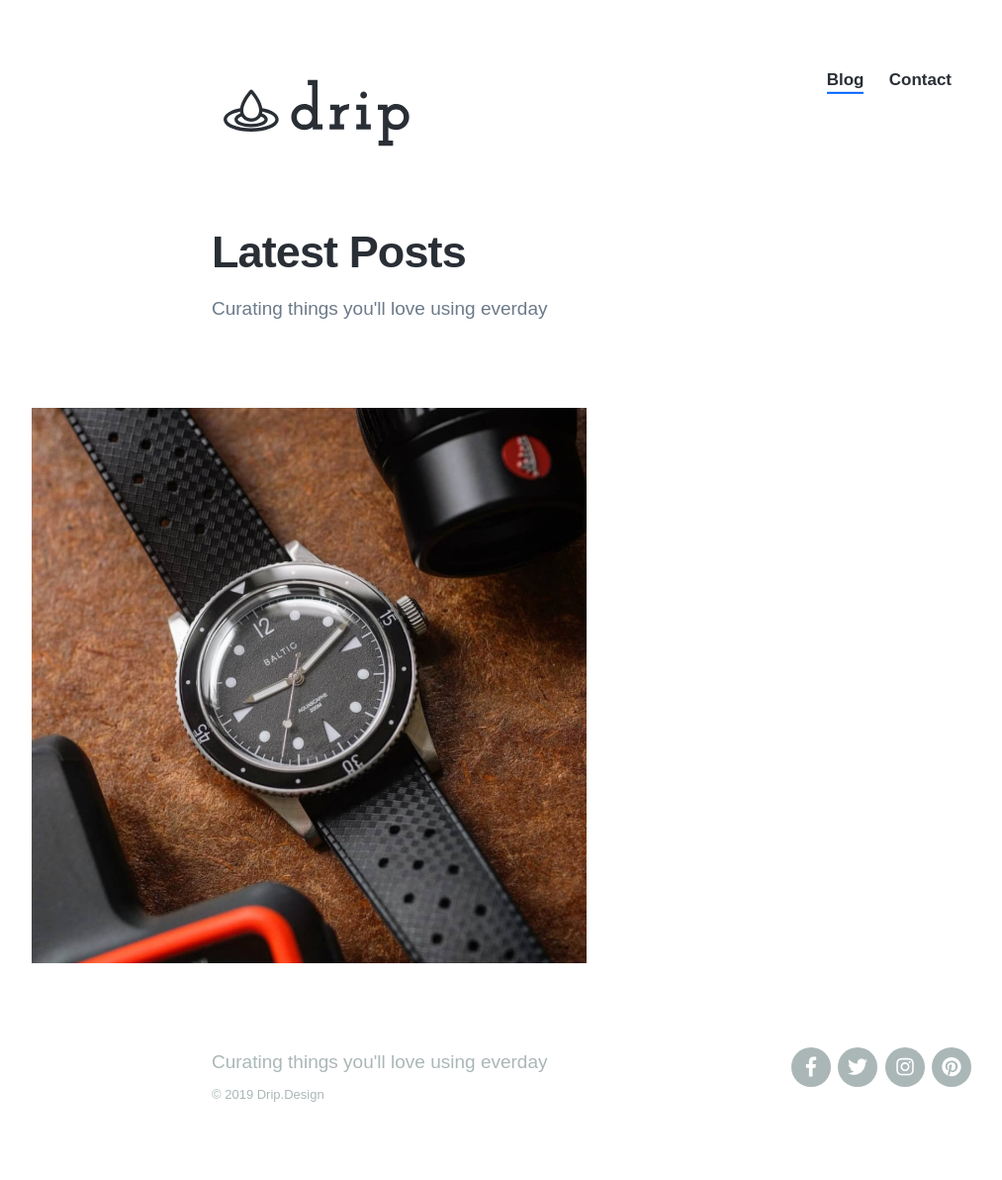
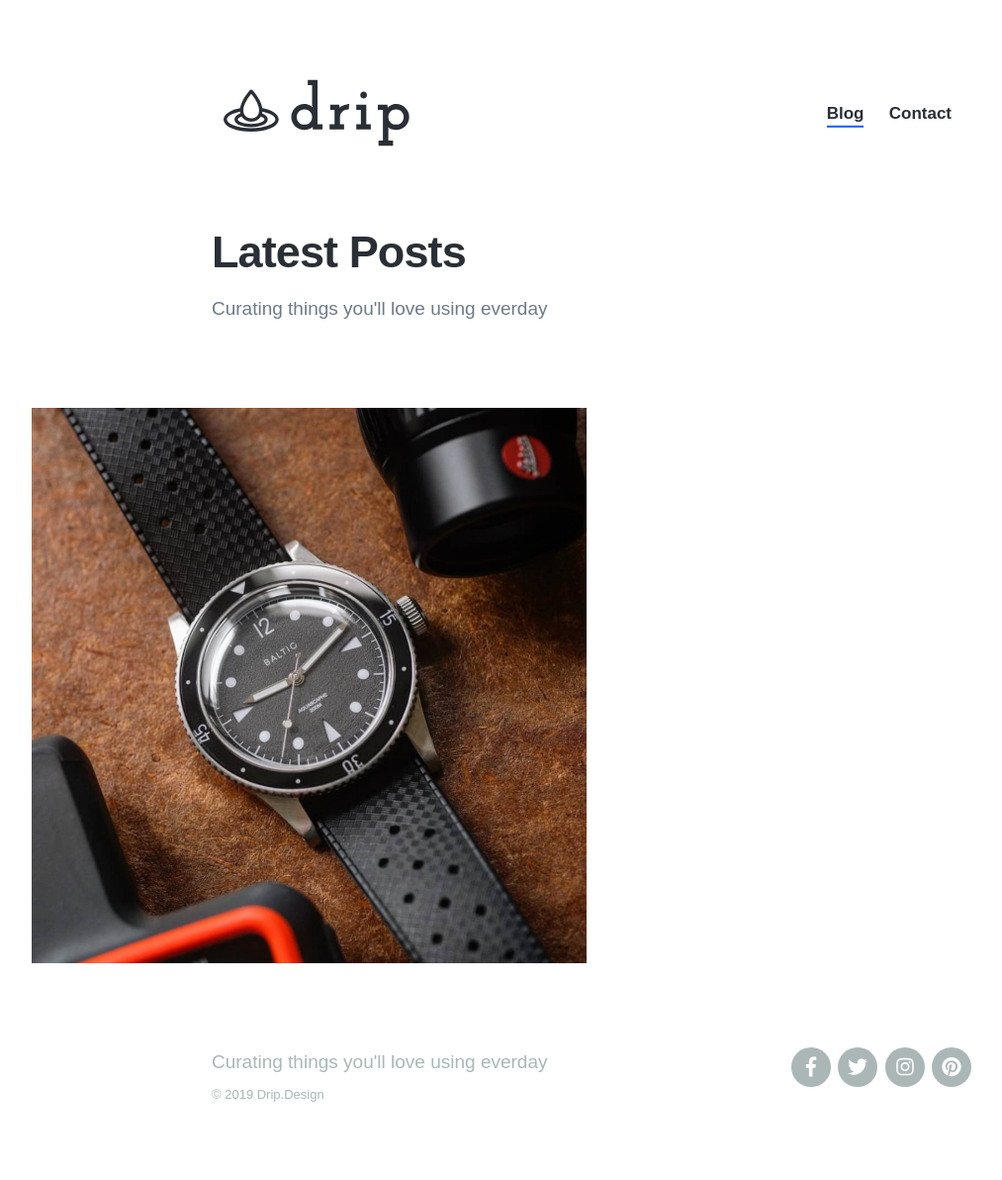
Before and after one commit to titusdecali/dripdotdesign, a Jekyll site: the page built from index.html, in a window 1280 px wide. Shown: the whole page at 99% size, without its empty margins (42-1055 px from the left). Built offline with Jekyll 4.4.1, drawn with Linux system fonts in a browser that asks for light colours; nearby versions of some CDN libraries; some web fonts are replaced; the list of posts is cut into pages by our own code.

Commit message:
Fixes menu location

```diff
--- a/_sass/_includes/_header.scss
+++ b/_sass/_includes/_header.scss
@@ -3,8 +3,6 @@
 // Header + menu
 
 // - - - - - - - - - - - - - - - - - -
-
-
 
 // - - - - - - - - - - - - - - - - - - - - - - - - - - - - - - - - - - - - Header
 
@@ -60,17 +58,16 @@
   }
 }
 
-
-
 // - - - - - - - - - - - - - - - - - - - - - - - - - - - - - - - - - - - - Menu
 
 .menu {
+  margin-top: 34px;
 
   @include mq(tabletl) {
     position: absolute;
     top: 50%;
     right: 20px;
-		@include translate(0,-50%);
+    @include translate(0, -50%);
   }
 }
 
@@ -79,7 +76,7 @@
   z-index: 10002;
   top: 50%;
   right: 30px;
-	@include translate(0,-50%);
+  @include translate(0, -50%);
   cursor: pointer;
   font-size: 15px;
   line-height: 20px;
@@ -101,8 +98,10 @@
   height: 20px;
   margin-left: 8px;
 
-	span, span:before, span:after {
-		content: '';
+  span,
+  span:before,
+  span:after {
+    content: "";
     position: absolute;
     top: 8px;
     left: 0;
@@ -122,8 +121,8 @@
 }
 
 .menu--open .menu__toggle__icon {
-
-	span:before, span:after {
+  span:before,
+  span:after {
     background: $overlay-text-color !important;
   }
 
@@ -152,7 +151,7 @@
   right: 0;
   bottom: 0;
   left: 0;
-	background: rgba($overlay-background-color,0.95);
+  background: rgba($overlay-background-color, 0.95);
   overflow: auto;
 
   visibility: hidden;
@@ -177,7 +176,7 @@
 .menu__list {
   list-style: none;
   margin: 0 auto;
-	padding: 30px;
+  padding: 100px 30px 30px 30px;
 
   @include mq(tabletp) {
     padding: 40px 0 0;
@@ -192,7 +191,6 @@
 }
 
 .menu__list__item {
-
   @include mq(tabletl) {
     display: inline-block;
     margin-left: 20px;
@@ -251,7 +249,6 @@
 }
 
 .buttons--circular {
-
   .menu__button {
     border-radius: 24px;
 
```
Also changed, not shown: 3 other files. Lines whose indentation alone changed are shown as unchanged.
